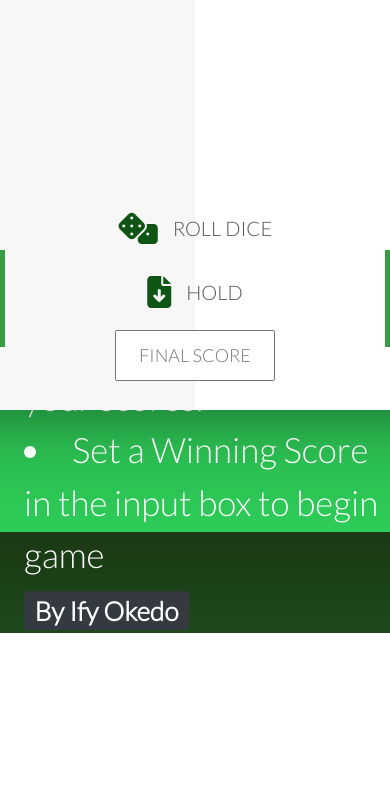
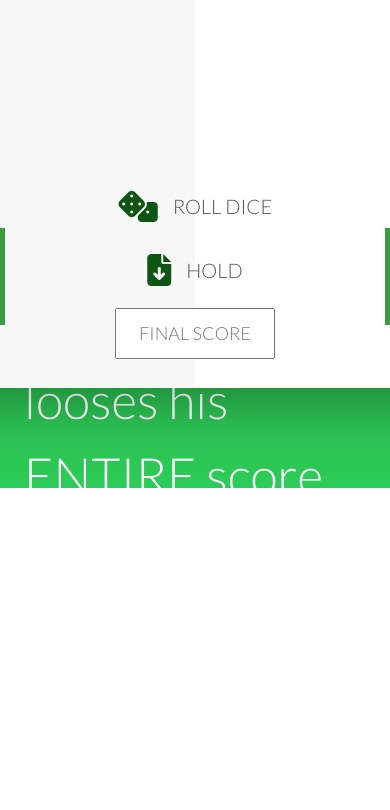
Before and after one commit to kaydo1506/pig-game, a plain HTML site: page index.html in a window 390 px wide. Shown: the part 320-1130 px from the top of the page. Before the commit the page ends 953 px from the top, so only its background shows below. Drawn offline with nearby package versions, Linux system fonts and the light colour scheme.

Commit message:
chaged height from vh to px

```diff
--- a/style.css
+++ b/style.css
@@ -16,12 +16,13 @@
 
 body {
     background-image: linear-gradient(rgb(27, 56, 20), rgb(45, 204, 88));
+    background-repeat: no-repeat;
     background-size: cover;
     background-position: center;
     font-family: Lato;
     font-weight: 300;
     position: relative;
-    height: 100vh;
+    height: 900px;
     color: #555;
 }
 
@@ -205,6 +206,9 @@ i {
 @media (max-width: 600px) {
     .rules,
     .rules li {
-        font-size: 35px;
+        font-size: 50px;
+    }
+    body {
+        height: 800px;
     }
 }
```
